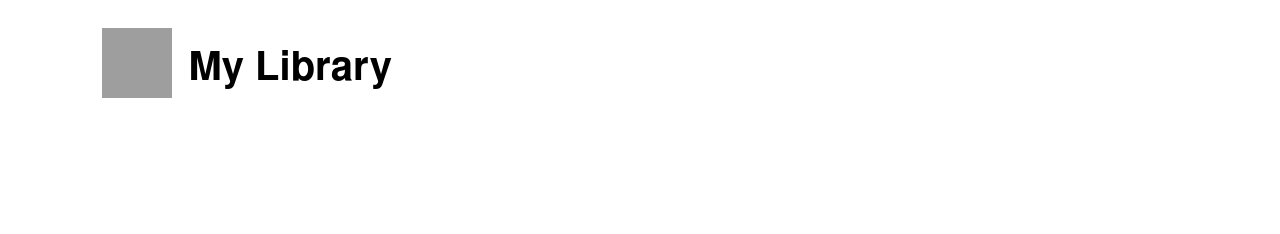
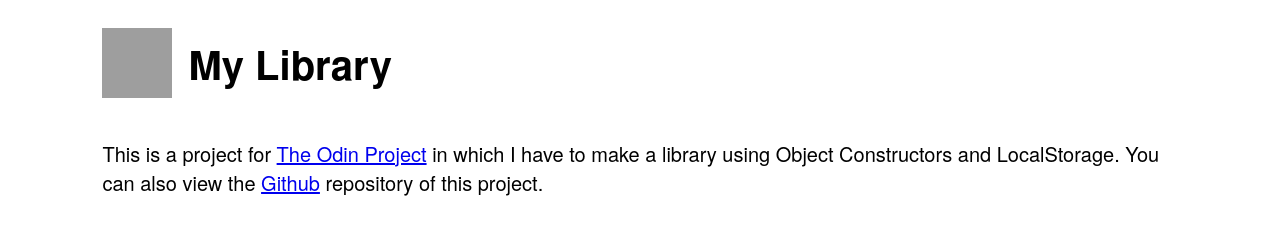
Before and after one commit to voidchef/Library, a plain HTML site: page index.html in a window 1280 px wide. Drawn offline with Linux system fonts and the light colour scheme; grey boxes are pictures that could not be loaded.

Commit message:
add projectinfo

```diff
--- a/index.html
+++ b/index.html
@@ -18,6 +18,18 @@
           />
           <h1 class="headingText">My Library</h1>
         </div>
+
+        <div>
+          <p class="projectInfo">
+            This is a project for
+            <a href="https://www.theodinproject.com">The Odin Project</a> in
+            which I have to make a library using Object Constructors and
+            LocalStorage. You can also view the
+            <a href="https://github.com/voidchef/Library">Github</a> repository
+            of this project.
+          </p>
+        </div>
+      </div>
     </header>
 
     <script src="script.js"></script>
--- a/style.css
+++ b/style.css
@@ -27,3 +27,7 @@ header {
 .headingText {
   font-size: 40px;
 }
+
+.projectInfo {
+  font-size: 20px;
+}
```
